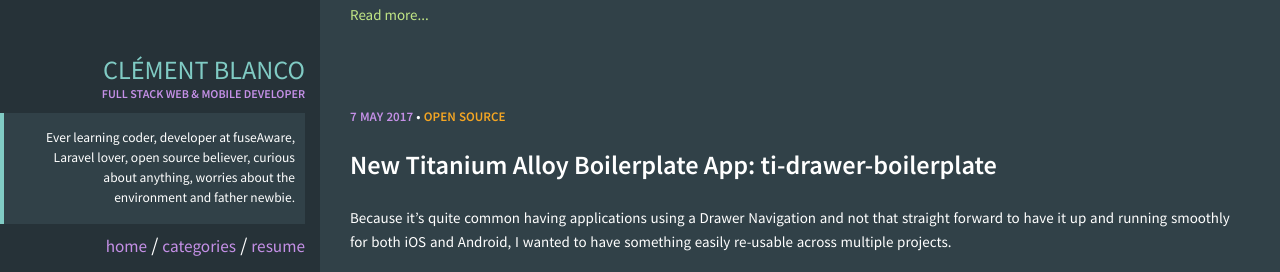
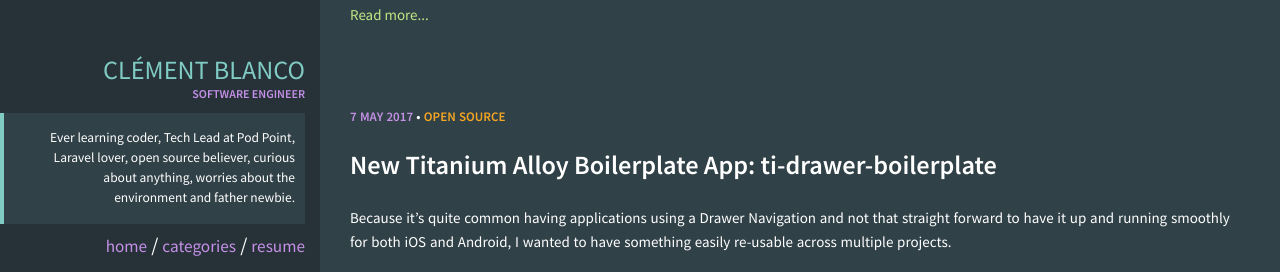
Before and after one commit to clemblanco/clemblanco.github.io, a Jekyll site: the page built from index.html, in a window 1280 px wide. Shown: the part 1227-1499 px from the top of the page. Built offline with Jekyll 4.4.1, drawn with Linux system fonts in a browser that asks for light colours.

Commit message:
Update _config.yml

```diff
--- a/_config.yml
+++ b/_config.yml
@@ -5,9 +5,9 @@
 #
 title: Clément Blanco
 email: mail@clem.io
-description: Ever learning coder, developer at fuseAware, Laravel lover, open source believer, curious about anything, worries about the environment and father newbie.
+description: Ever learning coder, Tech Lead at Pod Point, Laravel lover, open source believer, curious about anything, worries about the environment and father newbie.
 url: https://clem.io
-keywords: ["Programming", "PHP", "Open Source", "Laravel", "JavaScript", "Appcelerator Titanium"]
+keywords: ["Programming", "PHP", "Open Source", "Laravel", "JavaScript", "React", "React Native"]
 
 #
 ###################################
@@ -38,7 +38,7 @@ sass:
 owner:
   name: Clément Blanco
   avatar: logo.png
-  job: "Full Stack Web & Mobile Developer"
+  job: "Software Engineer"
   email: mail@clem.io
   disqus-shortname:
   twitter: clemblanco
```
